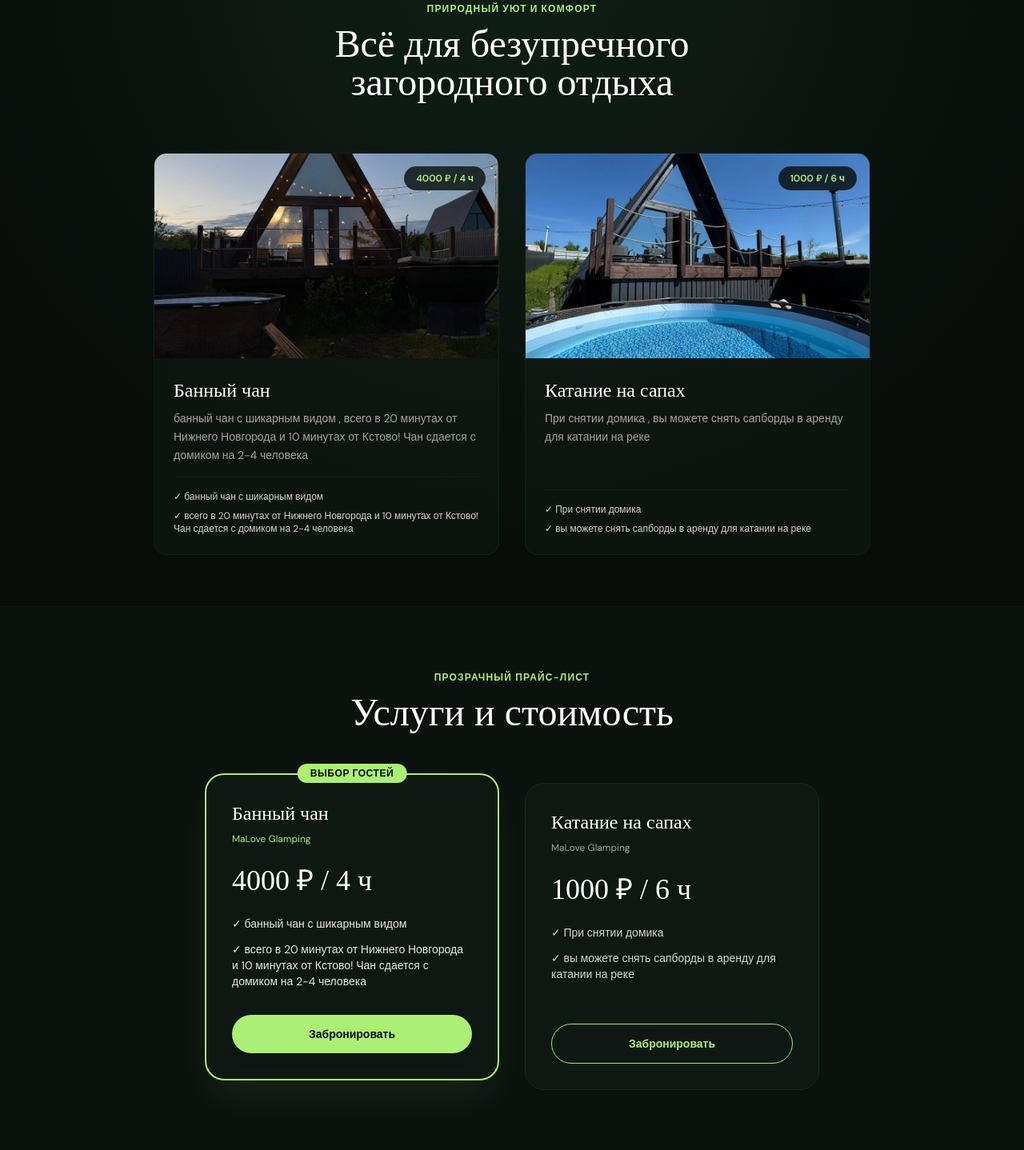
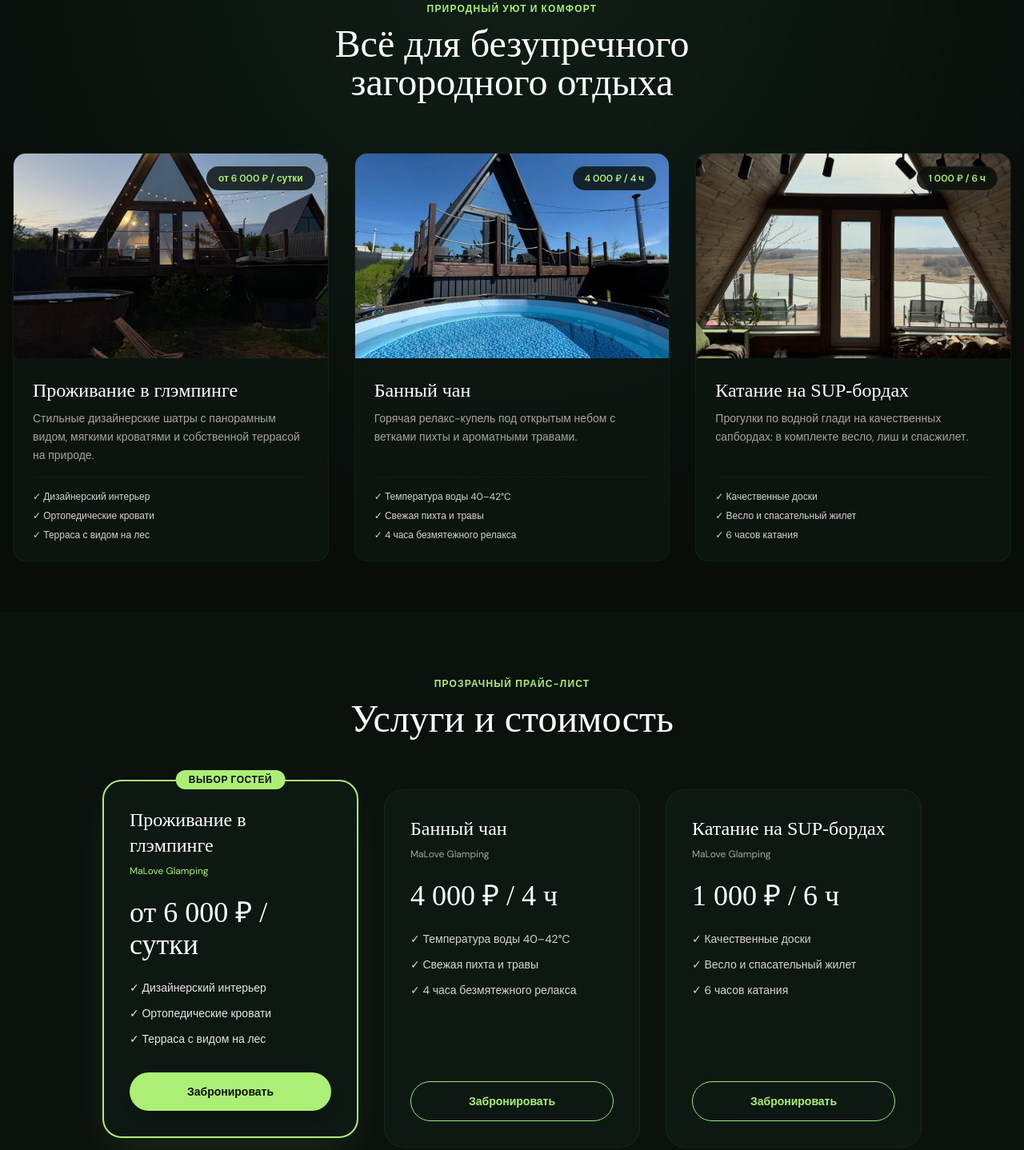
Before and after one commit to geosite-official/geosite-official.github.io, a plain HTML site: page malove-glamping/index.html in a window 1280 px wide. Shown: the part 864-2302 px from the top of the page at 80% size. Drawn offline with nearby package versions, Linux system fonts and the light colour scheme; a web font is replaced by a local one.

Commit message:
Upload malove-glamping/index.html

```diff
--- a/malove-glamping/index.html
+++ b/malove-glamping/index.html
@@ -5,7 +5,7 @@
     <meta name="viewport" content="width=device-width, initial-scale=1.0" />
     <link rel="icon" href="https://sarahprando.github.io/forest/src/img/favicon.png" type="image/png" />
     <title>MaLove Glamping | Домики и сибирский чан</title>
-    <meta name="description" content="MaLove Glamping — загородный отдых на природе, сибирский чан: СНТ Каменка, 70." />
+    <meta name="description" content="MaLove Glamping — загородный отдых на природе, сибирский чан: Нижегородская область, Кстовский район." />
     <link rel="preconnect" href="https://fonts.googleapis.com" />
     <link rel="preconnect" href="https://fonts.gstatic.com" crossorigin />
     <link
@@ -81,7 +81,7 @@
         <div class="max-w-3xl">
           <div class="inline-flex items-center gap-2.5 bg-verde-900/80 backdrop-blur-md px-4 py-2 rounded-full border border-verde-700/30 text-xs sm:text-sm text-verde-200 mb-6">
             <span class="size-2 rounded-full bg-verde-200 animate-pulse"></span>
-            <span>🌿 Бронирование на выходные открыто • Нижегородская область</span>
+            <span>🌿 Бронирование на выходные открыто • Нижегородская область, Кстовский район</span>
           </div>
 
           <h1 class="font-serif text-4xl sm:text-6xl lg:text-7xl text-white mb-6 leading-tight">
@@ -102,9 +102,9 @@
               <span>→</span>
             </a>
             <div class="bg-verde-900/70 backdrop-blur-md px-5 py-3.5 rounded-full border border-verde-700/40 text-stone-200 flex items-center gap-2">
-              <span class="text-yellow-400 font-bold">★ 4.1</span>
+              <span class="text-yellow-400 font-bold">★ 4.7</span>
               <span class="text-stone-500">•</span>
-              <span>6 отзывов на картах</span>
+              <span>31 отзывов на картах</span>
             </div>
           </div>
         </div>
@@ -116,15 +116,15 @@
             class="flex items-center gap-2 hover:text-verde-200 transition group"
           >
             <span>📍</span>
-            <span>СНТ Каменка, 70</span>
+            <span>Нижегородская область, Кстовский район</span>
             <span class="text-xs text-verde-300 group-hover:underline opacity-80">(маршрут ↗)</span>
           </a>
           <div class="flex items-center gap-6">
 
 
-              <span>🏷️ Банный чан: <strong class="text-white">4000 ₽ / 4 ч</strong></span>
+              <span>🏷️ Проживание в глэмпинге: <strong class="text-white">от 6 000 ₽ / сутки</strong></span>
 
-              <span>🏷️ Катание на сапах: <strong class="text-white">1000 ₽ / 6 ч</strong></span>
+              <span>🏷️ Банный чан: <strong class="text-white">4 000 ₽ / 4 ч</strong></span>
 
 
           </div>
@@ -141,34 +141,36 @@
           <h2 class="font-serif text-3xl sm:text-5xl text-white">Всё для безупречного загородного отдыха</h2>
         </div>
 
-        <div class="grid md:grid-cols-2 max-w-4xl mx-auto gap-6 lg:gap-8">
+        <div class="grid md:grid-cols-3 gap-6 lg:gap-8">
 
           <div class="bg-verde-900/60 rounded-2xl overflow-hidden border border-verde-800/60 flex flex-col hover:border-verde-700 transition">
             <div class="relative h-64 overflow-hidden">
               <img
                 src="assets/images/photo_1.jpg"
-                alt="Банный чан"
+                alt="Проживание в глэмпинге"
                 class="size-full object-cover hover:scale-105 transition duration-500"
               />
 
               <span class="absolute top-4 right-4 bg-verde-950/80 backdrop-blur-md text-verde-200 px-3.5 py-1.5 rounded-full text-xs font-semibold border border-verde-700/40">
-                4000 ₽ / 4 ч
+                от 6 000 ₽ / сутки
               </span>
 
             </div>
             <div class="p-6 flex-1 flex flex-col justify-between">
               <div>
-                <h3 class="font-serif text-2xl text-white mb-2">Банный чан</h3>
+                <h3 class="font-serif text-2xl text-white mb-2">Проживание в глэмпинге</h3>
                 <p class="text-stone-400 text-sm mb-4 leading-relaxed">
-                  банный чан с шикарным видом , всего в 20 минутах от Нижнего Новгорода и 10 минутах от Кстово! Чан сдается с домиком на 2-4 человека
+                  Стильные дизайнерские шатры с панорамным видом, мягкими кроватями и собственной террасой на природе.
                 </p>
               </div>
 
               <ul class="text-xs text-stone-300 space-y-2 pt-4 border-t border-verde-800/40">
 
-                <li class="flex items-center gap-2">✓ банный чан с шикарным видом</li>
+                <li class="flex items-center gap-2">✓ Дизайнерский интерьер</li>
 
-                <li class="flex items-center gap-2">✓ всего в 20 минутах от Нижнего Новгорода и 10 минутах от Кстово! Чан сдается с домиком на 2-4 человека</li>
+                <li class="flex items-center gap-2">✓ Ортопедические кровати</li>
+
+                <li class="flex items-center gap-2">✓ Терраса с видом на лес</li>
 
               </ul>
 
@@ -179,28 +181,64 @@
             <div class="relative h-64 overflow-hidden">
               <img
                 src="assets/images/photo_2.jpg"
-                alt="Катание на сапах"
+                alt="Банный чан"
                 class="size-full object-cover hover:scale-105 transition duration-500"
               />
 
               <span class="absolute top-4 right-4 bg-verde-950/80 backdrop-blur-md text-verde-200 px-3.5 py-1.5 rounded-full text-xs font-semibold border border-verde-700/40">
-                1000 ₽ / 6 ч
+                4 000 ₽ / 4 ч
               </span>
 
             </div>
             <div class="p-6 flex-1 flex flex-col justify-between">
               <div>
-                <h3 class="font-serif text-2xl text-white mb-2">Катание на сапах</h3>
+                <h3 class="font-serif text-2xl text-white mb-2">Банный чан</h3>
                 <p class="text-stone-400 text-sm mb-4 leading-relaxed">
-                  При снятии домика , вы можете снять сапборды в аренду для катании на реке
+                  Горячая релакс-купель под открытым небом с ветками пихты и ароматными травами.
                 </p>
               </div>
 
               <ul class="text-xs text-stone-300 space-y-2 pt-4 border-t border-verde-800/40">
 
-                <li class="flex items-center gap-2">✓ При снятии домика</li>
+                <li class="flex items-center gap-2">✓ Температура воды 40–42°C</li>
 
-                <li class="flex items-center gap-2">✓ вы можете снять сапборды в аренду для катании на реке</li>
+                <li class="flex items-center gap-2">✓ Свежая пихта и травы</li>
+
+                <li class="flex items-center gap-2">✓ 4 часа безмятежного релакса</li>
+
+              </ul>
+
+            </div>
+          </div>
+
+          <div class="bg-verde-900/60 rounded-2xl overflow-hidden border border-verde-800/60 flex flex-col hover:border-verde-700 transition">
+            <div class="relative h-64 overflow-hidden">
+              <img
+                src="assets/images/photo_3.jpg"
+                alt="Катание на SUP-бордах"
+                class="size-full object-cover hover:scale-105 transition duration-500"
+              />
+
+              <span class="absolute top-4 right-4 bg-verde-950/80 backdrop-blur-md text-verde-200 px-3.5 py-1.5 rounded-full text-xs font-semibold border border-verde-700/40">
+                1 000 ₽ / 6 ч
+              </span>
+
+            </div>
+            <div class="p-6 flex-1 flex flex-col justify-between">
+              <div>
+                <h3 class="font-serif text-2xl text-white mb-2">Катание на SUP-бордах</h3>
+                <p class="text-stone-400 text-sm mb-4 leading-relaxed">
+                  Прогулки по водной глади на качественных сапбордах: в комплекте весло, лиш и спасжилет.
+                </p>
+              </div>
+
+              <ul class="text-xs text-stone-300 space-y-2 pt-4 border-t border-verde-800/40">
+
+                <li class="flex items-center gap-2">✓ Качественные доски</li>
+
+                <li class="flex items-center gap-2">✓ Весло и спасательный жилет</li>
+
+                <li class="flex items-center gap-2">✓ 6 часов катания</li>
 
               </ul>
 
@@ -221,7 +259,7 @@
           <h2 class="font-serif text-3xl sm:text-5xl text-white">Услуги и стоимость</h2>
         </div>
 
-        <div class="grid md:grid-cols-2 max-w-3xl mx-auto gap-8">
+        <div class="grid md:grid-cols-3 gap-8 max-w-5xl mx-auto">
 
           <div class="bg-verde-900/80 rounded-3xl p-8 border border-2 border-verde-200 relative shadow-2xl shadow-verde-200/10 transform md:-translate-y-3 flex flex-col justify-between">
 
@@ -230,18 +268,20 @@
             </span>
 
             <div>
-              <h3 class="font-serif text-2xl text-white mb-2">Банный чан</h3>
+              <h3 class="font-serif text-2xl text-white mb-2">Проживание в глэмпинге</h3>
               <p class="text-xs text-verde-200 mb-6">MaLove Glamping</p>
               <div class="mb-6">
-                <span class="text-4xl font-serif text-white">4000 ₽ / 4 ч</span>
+                <span class="text-4xl font-serif text-white">от 6 000 ₽ / сутки</span>
 
               </div>
 
               <ul class="text-sm text-stone-200 space-y-3 mb-8">
 
-                <li class="flex items-center gap-2">✓ банный чан с шикарным видом</li>
+                <li class="flex items-center gap-2">✓ Дизайнерский интерьер</li>
 
-                <li class="flex items-center gap-2">✓ всего в 20 минутах от Нижнего Новгорода и 10 минутах от Кстово! Чан сдается с домиком на 2-4 человека</li>
+                <li class="flex items-center gap-2">✓ Ортопедические кровати</li>
+
+                <li class="flex items-center gap-2">✓ Терраса с видом на лес</li>
 
               </ul>
 
@@ -258,18 +298,50 @@
           <div class="bg-verde-900/80 rounded-3xl p-8 border border-verde-800 flex flex-col justify-between">
 
             <div>
-              <h3 class="font-serif text-2xl text-white mb-2">Катание на сапах</h3>
+              <h3 class="font-serif text-2xl text-white mb-2">Банный чан</h3>
               <p class="text-xs text-stone-400 mb-6">MaLove Glamping</p>
               <div class="mb-6">
-                <span class="text-4xl font-serif text-white">1000 ₽ / 6 ч</span>
+                <span class="text-4xl font-serif text-white">4 000 ₽ / 4 ч</span>
 
               </div>
 
               <ul class="text-sm text-stone-300 space-y-3 mb-8">
 
-                <li class="flex items-center gap-2">✓ При снятии домика</li>
+                <li class="flex items-center gap-2">✓ Температура воды 40–42°C</li>
 
-                <li class="flex items-center gap-2">✓ вы можете снять сапборды в аренду для катании на реке</li>
+                <li class="flex items-center gap-2">✓ Свежая пихта и травы</li>
+
+                <li class="flex items-center gap-2">✓ 4 часа безмятежного релакса</li>
+
+              </ul>
+
+            </div>
+            <a
+              href="https://wa.me/79307059666?text=%D0%97%D0%B4%D1%80%D0%B0%D0%B2%D1%81%D1%82%D0%B2%D1%83%D0%B9%D1%82%D0%B5%2C%20%D1%85%D0%BE%D1%87%D1%83%20%D0%B7%D0%B0%D0%B1%D1%80%D0%BE%D0%BD%D0%B8%D1%80%D0%BE%D0%B2%D0%B0%D1%82%D1%8C%20%D0%BE%D1%82%D0%B4%D1%8B%D1%85%20%D0%B2%20MaLove%20Glamping"
+              target="_blank"
+              class="w-full text-center py-3.5 rounded-full border border-verde-300 text-verde-200 font-semibold hover:bg-verde-200 hover:text-verde-950 text-sm transition"
+            >
+              Забронировать
+            </a>
+          </div>
+
+          <div class="bg-verde-900/80 rounded-3xl p-8 border border-verde-800 flex flex-col justify-between">
+
+            <div>
+              <h3 class="font-serif text-2xl text-white mb-2">Катание на SUP-бордах</h3>
+              <p class="text-xs text-stone-400 mb-6">MaLove Glamping</p>
+              <div class="mb-6">
+                <span class="text-4xl font-serif text-white">1 000 ₽ / 6 ч</span>
+
+              </div>
+
+              <ul class="text-sm text-stone-300 space-y-3 mb-8">
+
+                <li class="flex items-center gap-2">✓ Качественные доски</li>
+
+                <li class="flex items-center gap-2">✓ Весло и спасательный жилет</li>
+
+                <li class="flex items-center gap-2">✓ 6 часов катания</li>
 
               </ul>
 
@@ -322,7 +394,7 @@
         <span class="size-3 rounded-full bg-verde-200 inline-block neon mb-4"></span>
         <h2 class="font-serif text-4xl sm:text-5xl text-white mb-6">Ждём вас в гости в MaLove Glamping</h2>
         <p class="text-stone-300 text-lg mb-8 max-w-xl mx-auto">
-          Адрес: <strong class="text-white">СНТ Каменка, 70</strong>.<br />
+          Адрес: <strong class="text-white">Нижегородская область, Кстовский район</strong>.<br />
           <a
             href="https://yandex.ru/maps/?rtext=~56.080517%2C44.128391&rtt=auto"
             target="_blank"
```
